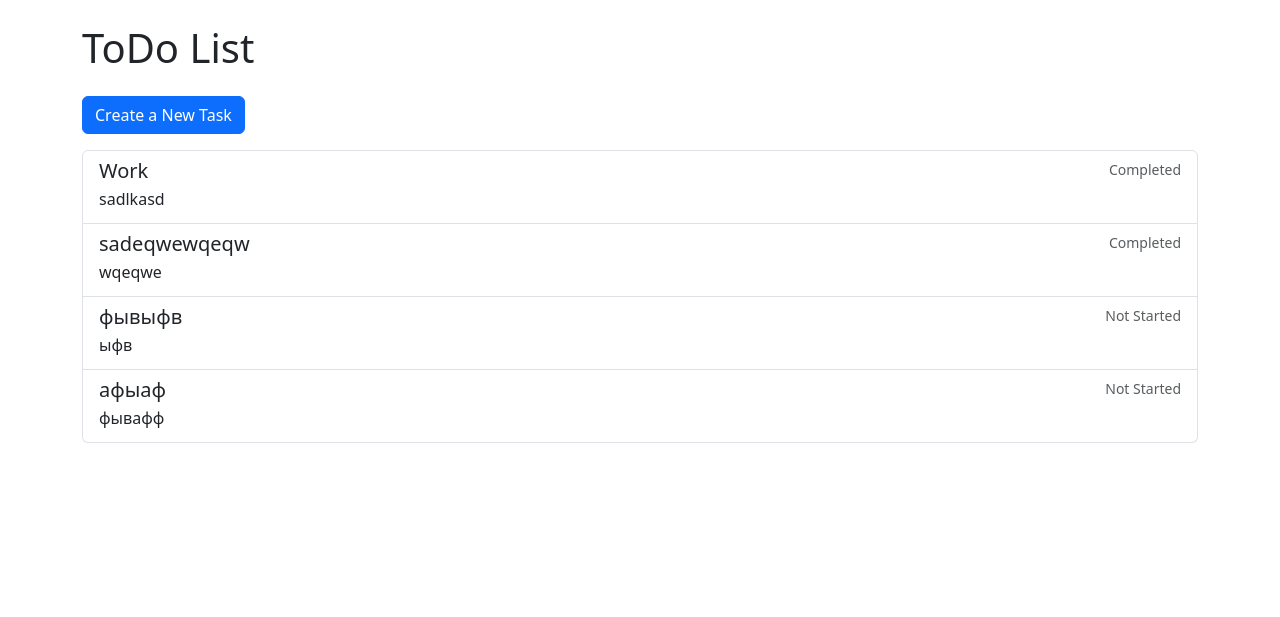
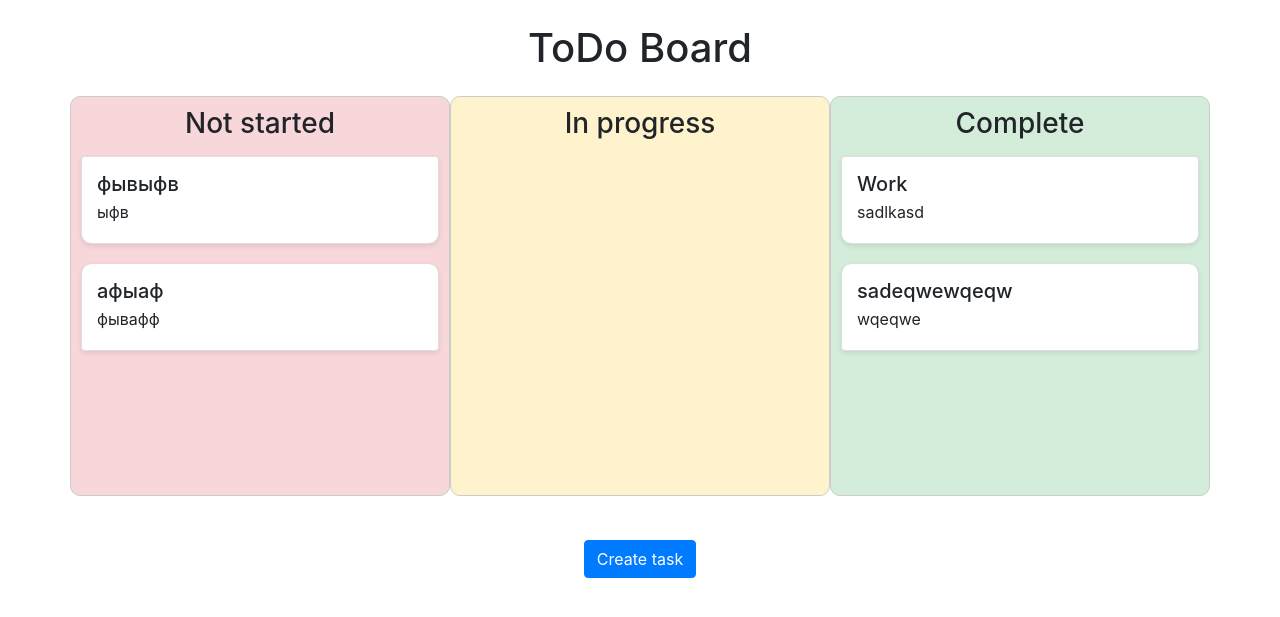
Before and after one commit to iBarzha/todo-app, a Django app: page / in a window 1280 px wide. Shown: the top 617 px of the page. Run offline with Django 5.2, Linux system fonts and the light colour scheme; data comes from the database, SQL or seed files in the repository; both versions use the stored data as it was after the commit; some libraries are stand-ins or nearby versions.

Commit message:
add frontend to home page

```diff
--- a/tasks/templates/base.html
+++ b/tasks/templates/base.html
@@ -1,16 +1,27 @@
 <!DOCTYPE html>
-<html lang="en">
+<html lang="ru">
 <head>
     <meta charset="UTF-8">
     <meta name="viewport" content="width=device-width, initial-scale=1.0">
-    <title>ToDo List</title>
-    <link href="https://cdn.jsdelivr.net/npm/bootstrap@5.3.0-alpha1/dist/css/bootstrap.min.css" rel="stylesheet">
+    <link href="https://stackpath.bootstrapcdn.com/bootstrap/4.5.2/css/bootstrap.min.css" rel="stylesheet">
+    <title>{% block title %}ToDo List{% endblock %}</title>
+    <style>
+
+        .column-title {
+            margin-bottom: 15px;
+        }
+        .task-card {
+            transition: transform 0.2s;
+        }
+        .task-card:hover {
+            transform: scale(1.02);
+        }
+    </style>
 </head>
 <body>
-    <div class="container">
-        {% block content %}{% endblock %}
-    </div>
-
-    <script src="https://cdn.jsdelivr.net/npm/bootstrap@5.3.0-alpha1/dist/js/bootstrap.bundle.min.js"></script>
+    {% block content %}{% endblock %}
+    <script src="https://code.jquery.com/jquery-3.5.1.slim.min.js"></script>
+    <script src="https://cdn.jsdelivr.net/npm/@popperjs/core@2.5.3/dist/umd/popper.min.js"></script>
+    <script src="https://stackpath.bootstrapcdn.com/bootstrap/4.5.2/js/bootstrap.min.js"></script>
 </body>
 </html>
--- a/tasks/templates/tasks/task_list.html
+++ b/tasks/templates/tasks/task_list.html
@@ -1,16 +1,150 @@
 {% extends 'base.html' %}
+
 {% block content %}
-    <h1 class="my-4">ToDo List</h1>
-    <a href="{% url 'task_create' %}" class="btn btn-primary mb-3">Create a New Task</a>
-    <div class="list-group">
-        {% for task in tasks %}
-            <a href="{% url 'task_detail' task.id %}" class="list-group-item list-group-item-action">
-                <div class="d-flex w-100 justify-content-between">
-                    <h5 class="mb-1">{{ task.title }}</h5>
-                    <small class="text-muted">{{ task.get_status_display }}</small>
-                </div>
-                <p class="mb-1">{{ task.description|truncatechars:50 }}</p>
-            </a>
-        {% endfor %}
+<div class="container my-4">
+    <h1 class="text-center mb-4">ToDo Board</h1>
+
+    <style>
+        #not-started, #in-progress, #completed {
+            border: 1px solid #ccc;
+            padding: 10px;
+            border-radius: 10px;
+            min-height: 400px;
+            overflow-y: auto;
+            margin-bottom: 20px;
+        }
+
+        #not-started {
+            background-color: #f8d7da;
+        }
+
+        #in-progress {
+            background-color: #fff3cd;
+        }
+
+        #completed {
+            background-color: #d4edda;
+        }
+
+        .task-card {
+            background-color: white;
+            border-radius: 10px;
+            margin-bottom: 20px;
+            padding: 15px;
+            box-shadow: 0 2px 5px rgba(0, 0, 0, 0.1);
+            transition: transform 0.2s;
+        }
+
+        .task-card:hover {
+            transform: scale(1.02);
+        }
+
+        .column-title {
+            text-align: center;
+        }
+    </style>
+
+    <div class="row">
+        <div class="col-md-4" id="not-started" ondrop="drop(event)" ondragover="allowDrop(event)">
+            <h3 class="column-title">Not started</h3>
+            <div class="list-group">
+                {% for task in tasks %}
+                    {% if task.status == 'not_started' %}
+                    <div class="list-group-item task-card" id="task-{{ task.id }}" draggable="true" ondragstart="drag(event)">
+                        <h5 class="mb-1">{{ task.title }}</h5>
+                        <p class="mb-1">{{ task.description|truncatechars:50 }}</p>
+                    </div>
+                    {% endif %}
+                {% endfor %}
+            </div>
+        </div>
+
+        <div class="col-md-4" id="in-progress" ondrop="drop(event)" ondragover="allowDrop(event)">
+            <h3 class="column-title">In progress</h3>
+            <div class="list-group">
+                {% for task in tasks %}
+                    {% if task.status == 'in_progress' %}
+                    <div class="list-group-item task-card" id="task-{{ task.id }}" draggable="true" ondragstart="drag(event)">
+                        <h5 class="mb-1">{{ task.title }}</h5>
+                        <p class="mb-1">{{ task.description|truncatechars:50 }}</p>
+                    </div>
+                    {% endif %}
+                {% endfor %}
+            </div>
+        </div>
+
+        <div class="col-md-4" id="completed" ondrop="drop(event)" ondragover="allowDrop(event)">
+            <h3 class="column-title">Complete</h3>
+            <div class="list-group">
+                {% for task in tasks %}
+                    {% if task.status == 'completed' %}
+                    <div class="list-group-item task-card" id="task-{{ task.id }}" draggable="true" ondragstart="drag(event)">
+                        <h5 class="mb-1">{{ task.title }}</h5>
+                        <p class="mb-1">{{ task.description|truncatechars:50 }}</p>
+                    </div>
+                    {% endif %}
+                {% endfor %}
+            </div>
+        </div>
     </div>
+
+    <div class="text-center my-4">
+        <a href="{% url 'task_create' %}" class="btn btn-primary">Create task</a>
+    </div>
+</div>
+
+<script>
+    function allowDrop(event) {
+        event.preventDefault();
+    }
+
+    function drag(event) {
+        event.dataTransfer.setData("text", event.target.id);
+    }
+
+    function drop(event) {
+        event.preventDefault();
+        var task_id = event.dataTransfer.getData("text");
+        var task_element = document.getElementById(task_id);
+
+        if (event.target.classList.contains('list-group')) {
+            event.target.appendChild(task_element);
+        } else if (event.target.closest('.list-group')) {
+            event.target.closest('.list-group').appendChild(task_element);
+        }
+
+        var newStatus;
+        if (event.target.id === 'not-started' || event.target.closest('#not-started')) {
+            newStatus = 'not_started';
+        } else if (event.target.id === 'in-progress' || event.target.closest('#in-progress')) {
+            newStatus = 'in_progress';
+        } else if (event.target.id === 'completed' || event.target.closest('#completed')) {
+            newStatus = 'completed';
+        }
+
+        fetch(`/update_task_status/${task_id.split('-')[1]}/`, {
+            method: 'POST',
+            headers: {
+                'X-CSRFToken': '{{ csrf_token }}',
+                'Content-Type': 'application/json',
+            },
+            body: JSON.stringify({ 'status': newStatus }),
+        })
+        .then(response => {
+            if (!response.ok) {
+                throw new Error('Problem with update status task');
+            }
+            return response.json();
+        })
+        .then(data => {
+            console.log(data.message);
+            task_element.classList.remove('list-group-item');
+            task_element.classList.add('updated');
+            task_element.querySelector('h5').textContent = task_element.querySelector('h5').textContent;
+        })
+        .catch(error => {
+            console.error('Error:', error);
+        });
+    }
+</script>
 {% endblock %}
--- a/tasks/urls.py
+++ b/tasks/urls.py
@@ -7,4 +7,5 @@ urlpatterns = [
     path('task/create/', views.task_create, name='task_create'),
     path('task/<int:task_id>/update/', views.task_update, name='task_update'),
     path('task/<int:task_id>/delete/', views.task_delete, name='task_delete'),
+    path('update_task_status/<int:task_id>/', views.update_task_status, name='update_task_status'),
 ]
--- a/tasks/views.py
+++ b/tasks/views.py
@@ -1,7 +1,8 @@
-# tasks/views.py
 from django.shortcuts import render, get_object_or_404, redirect
-from .models import Task, Subtask
-from .forms import TaskForm, SubtaskForm
+from django.http import JsonResponse
+from .models import Task
+from .forms import TaskForm
+import json
 
 def task_list(request):
     tasks = Task.objects.all()
@@ -27,12 +28,27 @@ def task_update(request, task_id):
         form = TaskForm(request.POST, instance=task)
         if form.is_valid():
             form.save()
-            return redirect('task_detail', task_id=task.id)
+            return redirect('task_list')
     else:
         form = TaskForm(instance=task)
-    return render(request, 'tasks/task_form.html', {'form': form})
+    return render(request, 'tasks/task_form.html', {'form': form, 'task': task})
 
 def task_delete(request, task_id):
     task = get_object_or_404(Task, id=task_id)
     task.delete()
     return redirect('task_list')
+
+
+def update_task_status(request, task_id):
+    if request.method == 'POST':
+        data = json.loads(request.body)
+        status = data.get('status')
+
+        try:
+            task = Task.objects.get(id=task_id)
+            task.status = status
+            task.save()
+            return JsonResponse({'message': 'Статус задачи обновлен!'}, status=200)
+        except Task.DoesNotExist:
+            return JsonResponse({'error': 'Задача не найдена.'}, status=404)
+    return JsonResponse({'error': 'Неверный запрос.'}, status=400)
```
Also changed, not shown: db.sqlite3.
